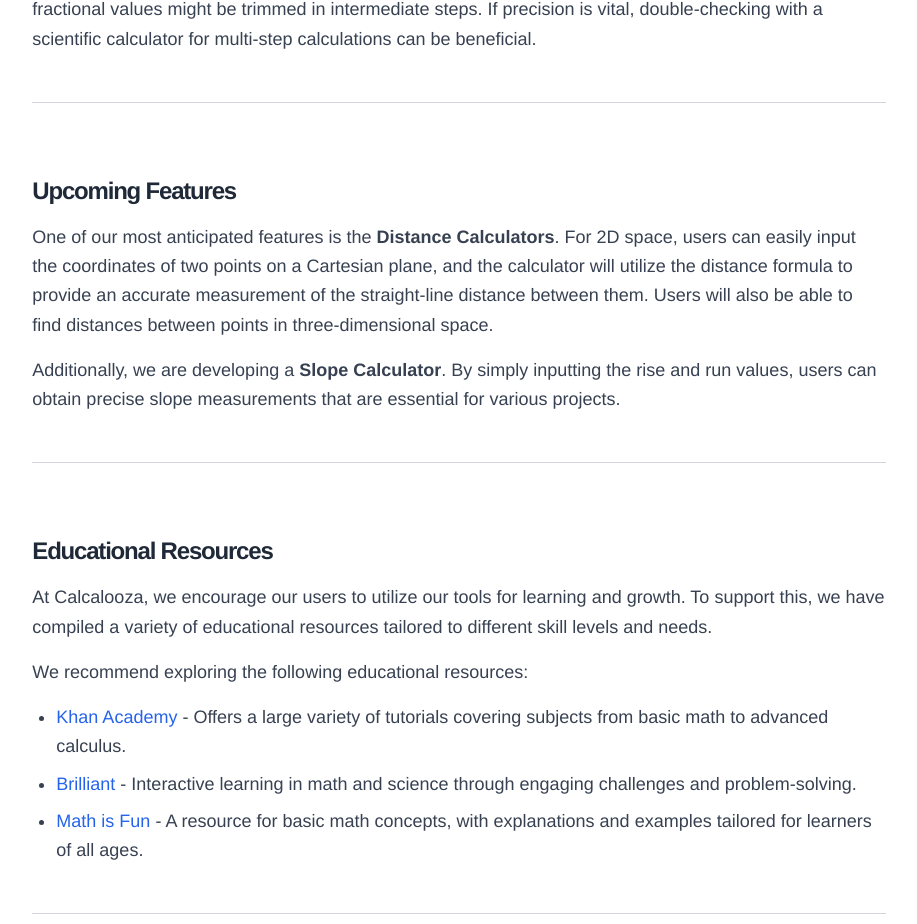
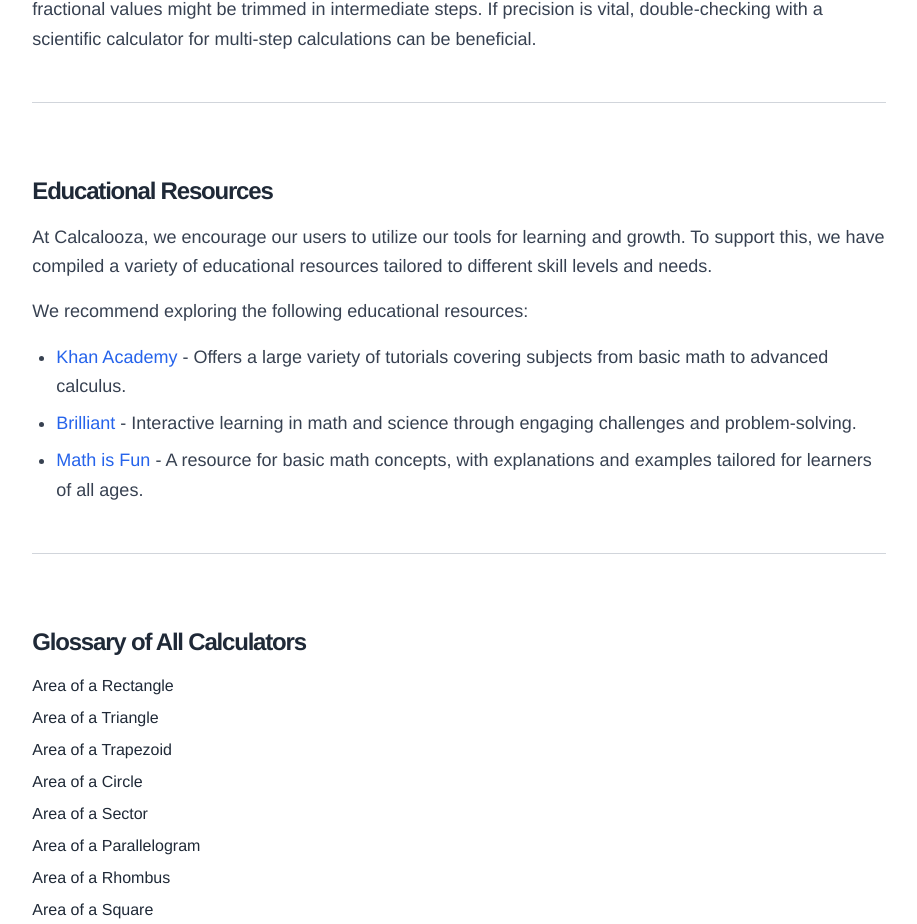
Before and after one commit to samanthacabrera/conversion-calculator, a React (Vite) app: page / in a window 1280 px wide. Shown: the part 7458-8382 px from the top of the page, without its empty margins (181-1098 px from the left). Built offline with nearby package versions, Linux system fonts and the light colour scheme.

Commit message:
remove upcoming features section

```diff
--- a/src/Content.jsx
+++ b/src/Content.jsx
@@ -30,7 +30,7 @@ const Content = () => {
                 </p>
             </section>
 
-            <section className="my-6 py-12 border-b border-gray-300 space-y-4">
+            {/* <section className="my-6 py-12 border-b border-gray-300 space-y-4">
                 <h3 className="text-2xl font-bold tracking-tighter mb-4">Upcoming Features</h3>
                 <p className="text-lg text-gray-700 leading-relaxed">
                     One of our most anticipated features is the <strong>Distance Calculators</strong>. For 2D space, users can easily input the coordinates of two points on a Cartesian plane, and the calculator will utilize the distance formula to provide an accurate measurement of the straight-line distance between them. Users will also be able to find distances between points in three-dimensional space.
@@ -38,7 +38,7 @@ const Content = () => {
                 <p className="text-lg text-gray-700 leading-relaxed">
                     Additionally, we are developing a <strong>Slope Calculator</strong>. By simply inputting the rise and run values, users can obtain precise slope measurements that are essential for various projects.
                 </p>
-            </section>
+            </section> */}
 
             <section className="my-6 py-12 border-b border-gray-300 space-y-4">
                 <h3 className="text-2xl font-bold tracking-tighter mb-4">Educational Resources</h3>
```
Also changed, not shown: public/graph.jpg (added), public/graphh.jpg (added).
